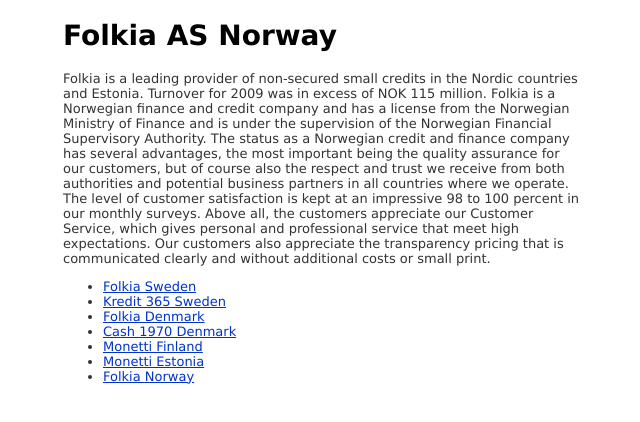
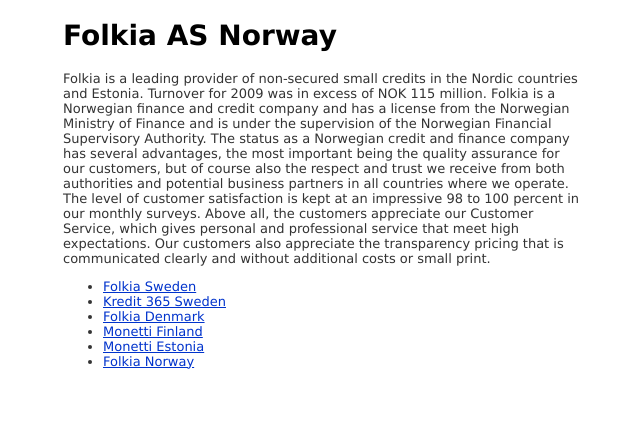
Before and after one commit to bshala/folkia.github.com, a plain HTML site: page index.html in a window 1280 px wide. Shown: the whole page, without its empty margins (317-957 px from the left). Drawn offline with Linux system fonts and the light colour scheme.

Commit message:
Update index.html

```diff
--- a/index.html
+++ b/index.html
@@ -44,7 +44,6 @@
         <li><a href="http://www.folkia.se/" alt="SMSlån">Folkia Sweden</a></li>
         <li><a href="http://www.kredit365.se/" alt="SMSlån">Kredit 365 Sweden</a></li>
         <li><a href="http://www.folkia.dk/" alt="Hurtiglån">Folkia Denmark</a></li>
-        <li><a href="http://www.cash1970.dk/" alt="Hurtiglån">Cash 1970 Denmark</a></li>
         <li><a href="http://www.monetti.fi/" alt="Pikavippi">Monetti Finland</a></li>
         <li><a href="http://www.monetti.fi/" alt="Kiirlaen">Monetti Estonia</a></li>
         <li><a href="http://www.folkia.no/" alt="Hurtiglån">Folkia Norway</a></li>
```
